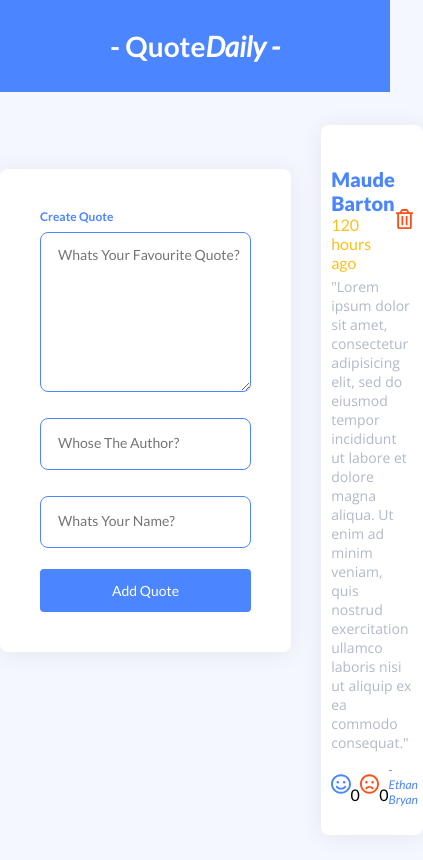
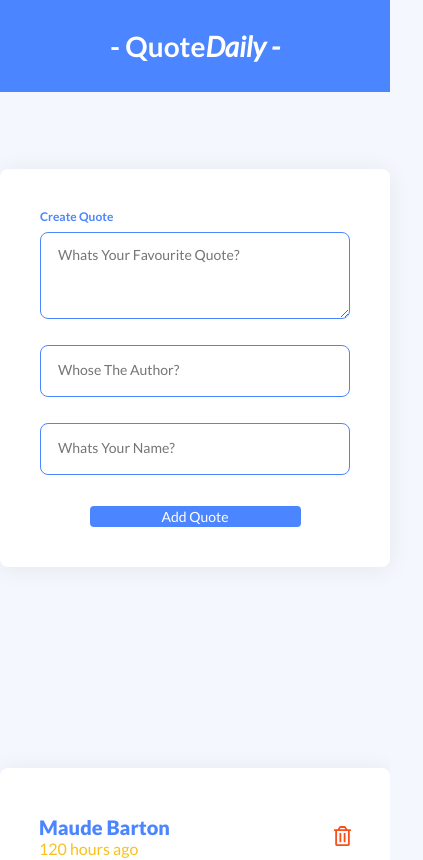
Before and after one commit to imekenye/Quotes-generator, an Angular app: page / in a window 390 px wide. Shown: the top 860 px of the page, 423 px wide, since content can reach past the window. Built offline with nearby package versions, Linux system fonts and the light colour scheme.

Commit message:
Add media query to quote component

```diff
--- a/src/app/quote/quote.component.scss
+++ b/src/app/quote/quote.component.scss
@@ -4,19 +4,27 @@
   grid-gap: 3rem;
 }
 
+@media (min-width: 320px) and (max-width: 1180px) {
+
+  .row {
+    grid-template-columns: 1fr;
+
+  }
+
+}
 
 .bg-details {
   margin-top: 3.3rem;
-  padding-top: 4rem;
+  padding-top: 10%;
   width: 100%;
-  height: 71rem;
+  height: 100%;
   border-radius: .8rem;
   background-color: white;
   box-shadow: 0 2px 23px 0 rgba(0, 0, 0, 0.07);
 
   ul {
     li {
-      margin-bottom: 5rem;
+      // margin-bottom: 8rem;
     }
   }
 
```
